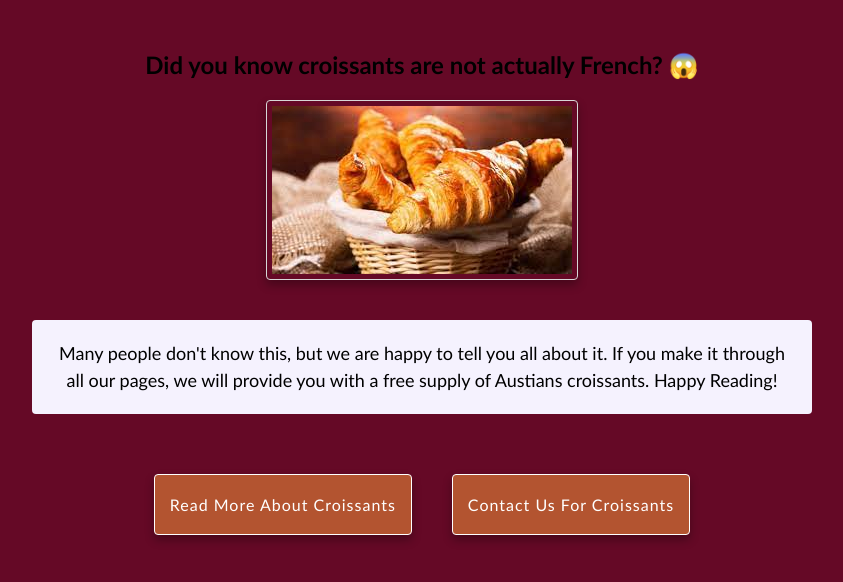
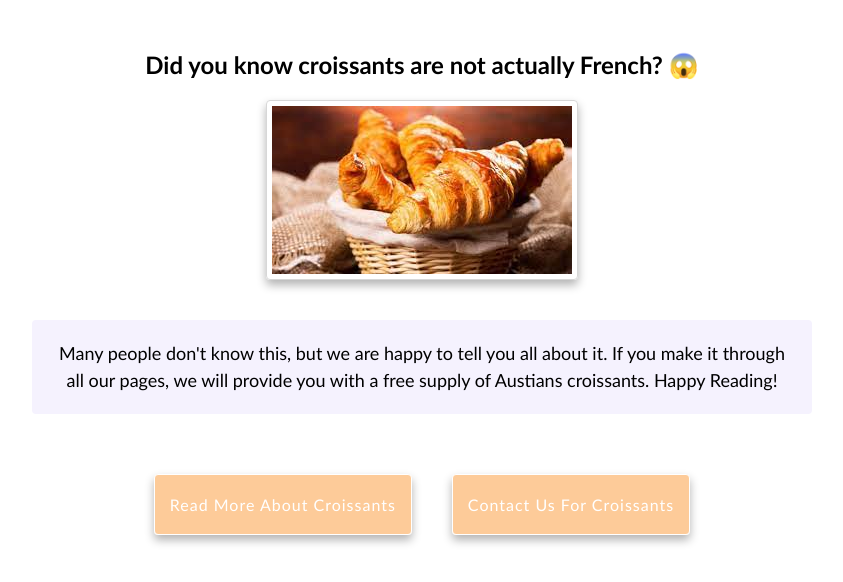
Before and after one commit to NayoBaez/My-Croissant-page-Challenge, a plain HTML site: page index.html in a window 1280 px wide. Shown: the whole page, without its empty margins (218-1061 px from the left). Drawn offline with Linux system fonts and the light colour scheme.

Commit message:
removed ugly background color from body

```diff
--- a/css/style.css
+++ b/css/style.css
@@ -2,7 +2,6 @@ body {
   margin: 50px auto;
   max-width: 800px;
   font-family: "Gill Sans", sans-serif;
-  background-color: rgb(101, 9, 38);
 }
 
 :root {
```
